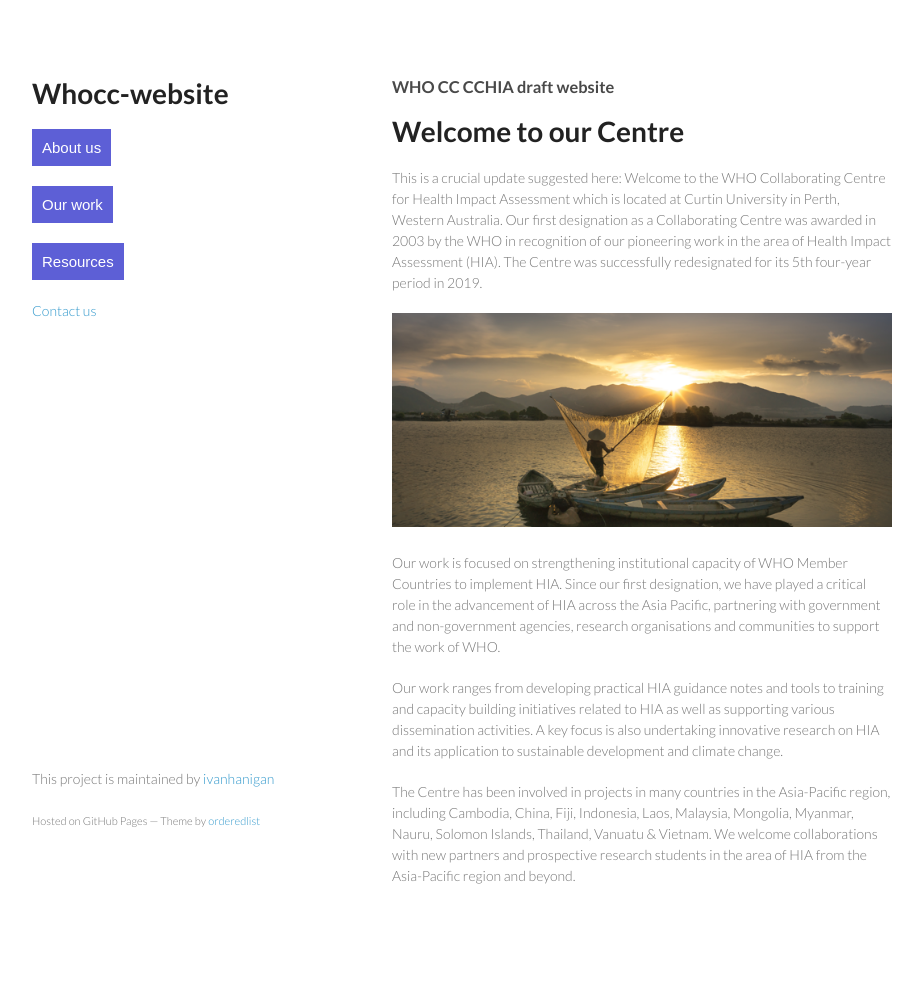
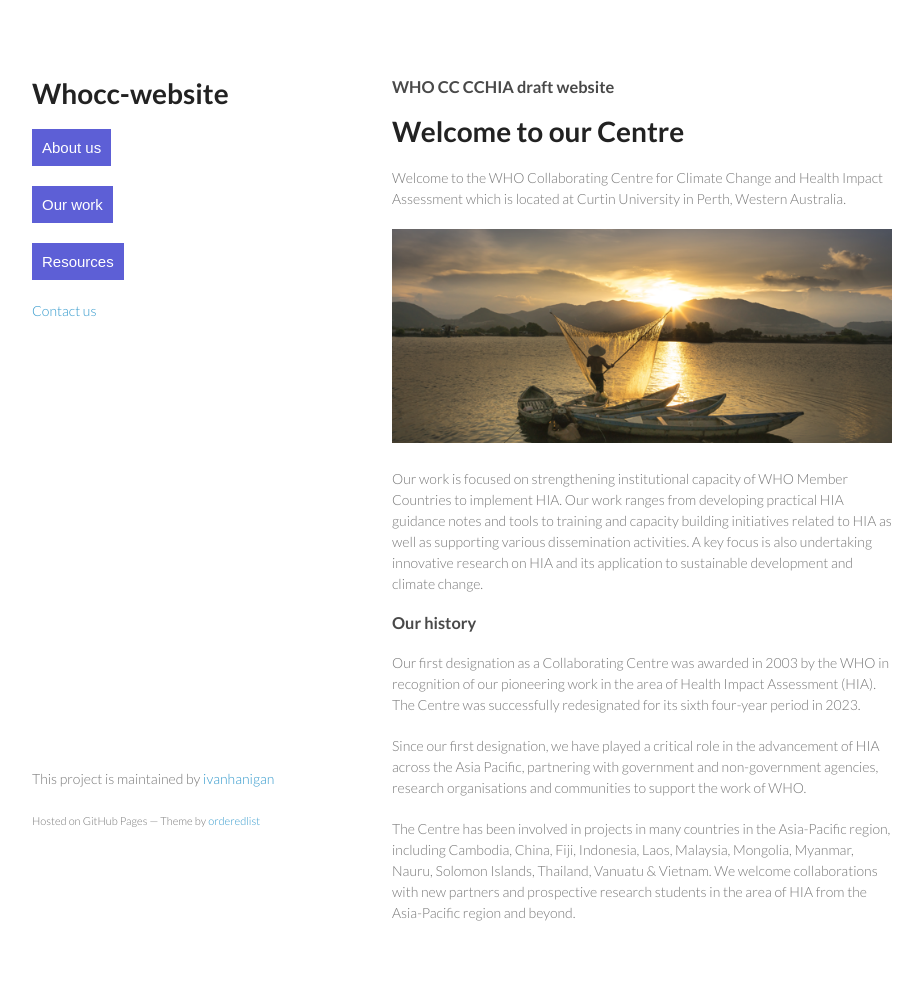
Before and after one commit to ivanhanigan/whocc-cchia-draft-website, a Jekyll site: the page built from index.md, in a window 1280 px wide. Shown: the whole page, without its empty margins (178-1101 px from the left). Built offline with Jekyll 4.4.1, drawn with Linux system fonts in a browser that asks for light colours; before the commit the page ends 956 px from its top, so only the background shows below that.

Commit message:
Update index.md

```diff
--- a/index.md
+++ b/index.md
@@ -6,12 +6,17 @@
 
 # Welcome to our Centre
 
-This is a crucial update suggested here: Welcome to the WHO Collaborating Centre for Health Impact Assessment which is located at Curtin University in Perth, Western Australia. Our first designation as a Collaborating Centre was awarded in 2003 by the WHO in recognition of our pioneering work in the area of Health Impact Assessment (HIA). The Centre was successfully redesignated for its 5th four-year period in 2019.
+Welcome to the WHO Collaborating Centre for Climate Change and Health Impact Assessment which is located at Curtin University in Perth, Western Australia.
+
 
 ![pic-viet](/images/pic-viet-620x417_v2.png)
 
-Our work is focused on strengthening institutional capacity of WHO Member Countries to implement HIA. Since our first designation, we have played a critical role in the advancement of HIA across the Asia Pacific, partnering with government and non-government agencies, research organisations and communities to support the work of WHO.
+Our work is focused on strengthening institutional capacity of WHO Member Countries to implement HIA. Our work ranges from developing practical HIA guidance notes and tools to training and capacity building initiatives related to HIA as well as supporting various dissemination activities. A key focus is also undertaking innovative research on HIA and its application to sustainable development and climate change.
 
-Our work ranges from developing practical HIA guidance notes and tools to training and capacity building initiatives related to HIA as well as supporting various dissemination activities. A key focus is also undertaking innovative research on HIA and its application to sustainable development and climate change.
+### Our history
+
+Our first designation as a Collaborating Centre was awarded in 2003 by the WHO in recognition of our pioneering work in the area of Health Impact Assessment (HIA). The Centre was successfully redesignated for its sixth four-year period in 2023.
+
+Since our first designation, we have played a critical role in the advancement of HIA across the Asia Pacific, partnering with government and non-government agencies, research organisations and communities to support the work of WHO.
 
 The Centre has been involved in projects in many countries in the Asia-Pacific region, including Cambodia, China, Fiji, Indonesia, Laos, Malaysia, Mongolia, Myanmar, Nauru, Solomon Islands, Thailand, Vanuatu & Vietnam. We welcome collaborations with new partners and prospective research students in the area of HIA from the Asia-Pacific region and beyond.
```
